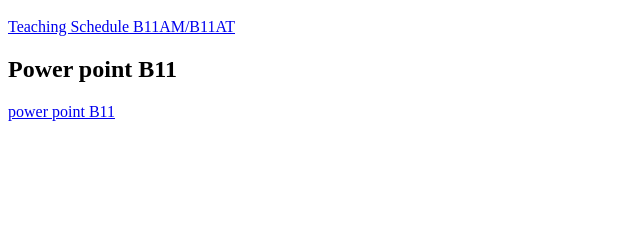
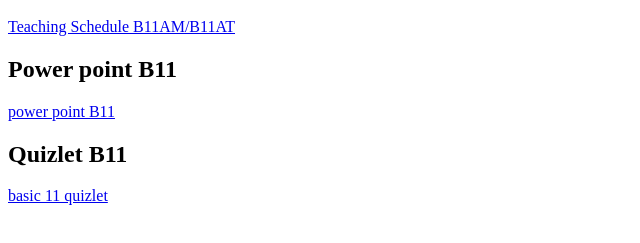
Before and after one commit to mafradiv/ICPNA-Classes, a plain HTML site: page BASIC_11.html in a window 1280 px wide. Shown: the part 109-352 px from the top of the page, without its empty margins (0-640 px from the left). Drawn offline with Linux system fonts and the light colour scheme.

Commit message:
quizlet B11 added

```diff
--- a/BASIC_11.html
+++ b/BASIC_11.html
@@ -19,5 +19,11 @@
       target="_blank"
       >power point B11</a
     >
+    <h2>Quizlet B11</h2>
+    <a
+      href="https://quizlet.com/madivv/folders/b011-mr-diaz?i=17hh2d&x=1xqt"
+      target="_blank"
+      >basic 11 quizlet</a
+    >
   </body>
 </html>
```
